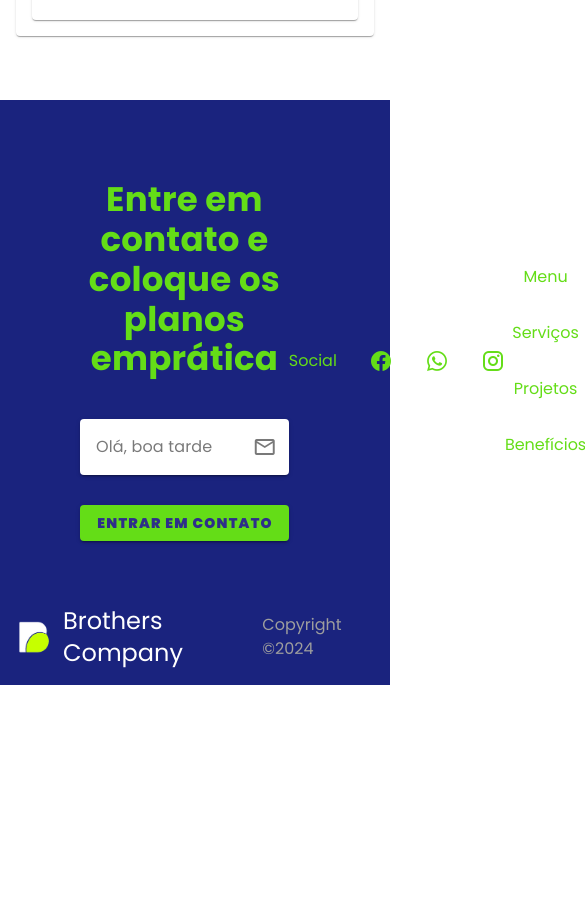
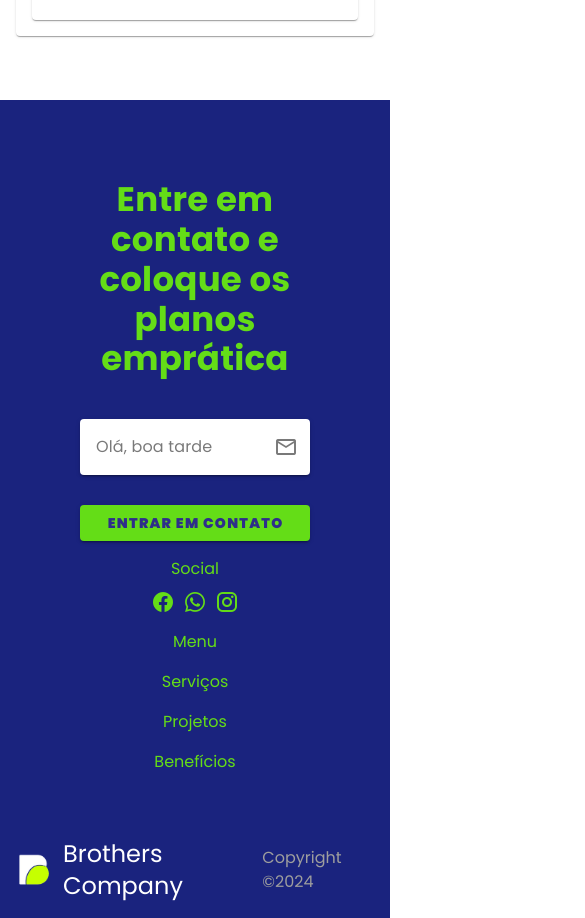
Before and after one commit to danielRaoli/UbCompany, a Vue app: page / in a window 390 px wide. Shown: the part 5585-6503 px from the top of the page, 585 px wide, since content can reach past the window. Before the commit the page ends 6270 px from the top, so only its background shows below. Built offline with nearby package versions, Linux system fonts and the light colour scheme.

Commit message:
responsive footer

```diff
--- a/src/components/MainFooter.vue
+++ b/src/components/MainFooter.vue
@@ -21,7 +21,7 @@ const message = ref('')
 
 <template>
     <v-footer class="d-flex flex-column w-100 pa-4 bg-indigo-darken-4">
-        <div class="d-flex pa-16 align-center justify-space-around w-100">
+        <div class="d-flex flex-column flex-md-row ga-4 pa-16 align-center justify-space-around w-100">
 
             <v-sheet class="d-flex flex-column flex-1 bg-indigo-darken-4" max-width="450px">
                 <span class="text-center font-weight-bold text-primary text-h4 mb-10">Entre em contato e coloque os
@@ -44,15 +44,19 @@ const message = ref('')
 
             </v-sheet>
 
-            <div class="d-flex flex-md-column ga-8 align-center h-100 justify-center flex-1">
+            <div class="d-flex flex-column ga-md-8 ga-2 align-center h-100 justify-center flex-1">
                 <span class="text-primary">Social</span>
+                <div class="d-flex flex-md-column w-100 ga-2 align-md-center">
+                    <a v-for="link in links" :key="icon" :icon="icon" :href="link.link" color="primary" target="_blank">
+                        <v-icon color="primary">{{ link.icon }}</v-icon>
+                    </a>
+                </div>
 
-                <a v-for="link in links" :key="icon" :icon="icon" :href="link.link" color="primary" target="_blank">
-                    <v-icon color="primary">{{ link.icon }}</v-icon>
-                </a>
+
+
 
             </div>
-            <div class="d-flex ga-8 flex-column align-center h-100 justify-center flex-1">
+            <div class="d-flex ga-md-8 ga-4 flex-column align-center h-100 justify-center flex-1">
                 <span class="text-primary">Menu</span>
 
                 <a href="#servicos" class=" text-primary text-decoration-none">Serviços</a>
```
